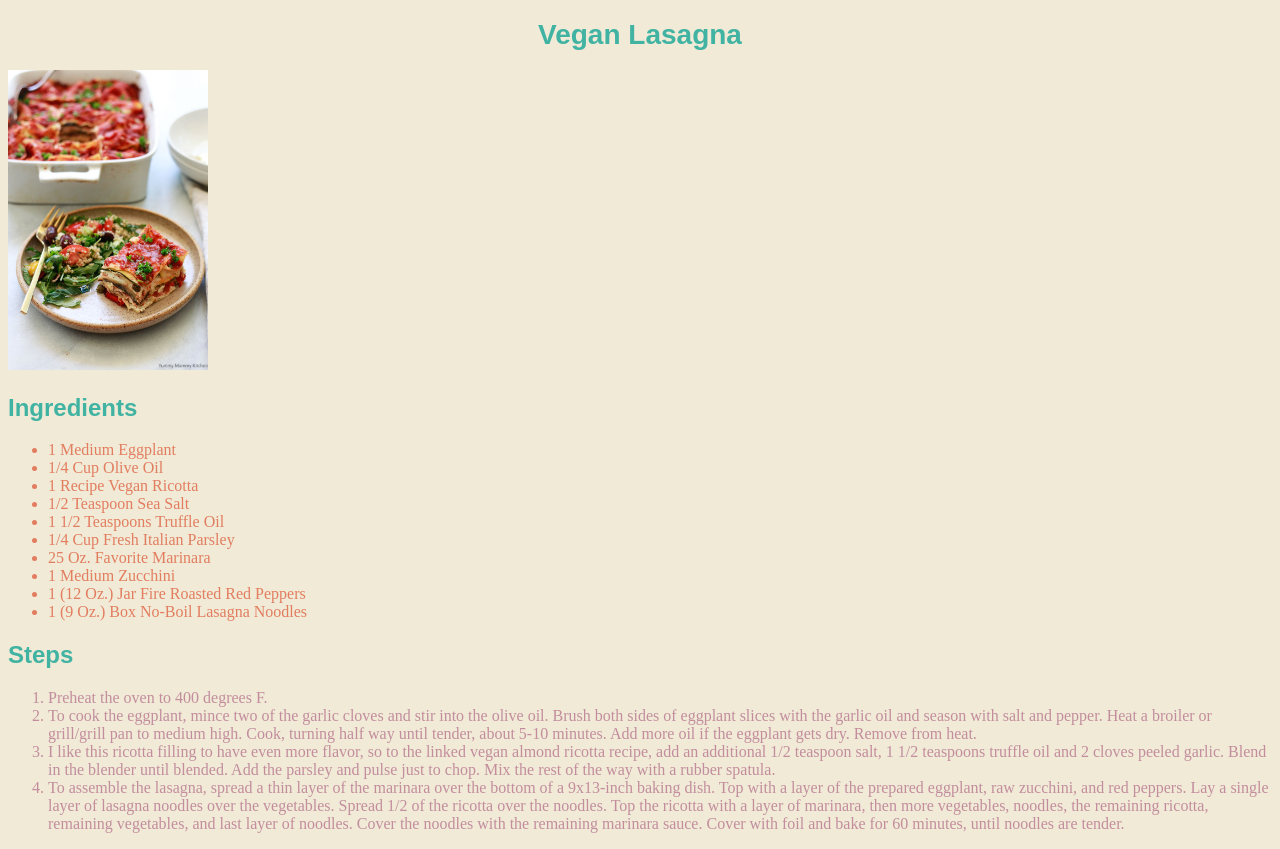
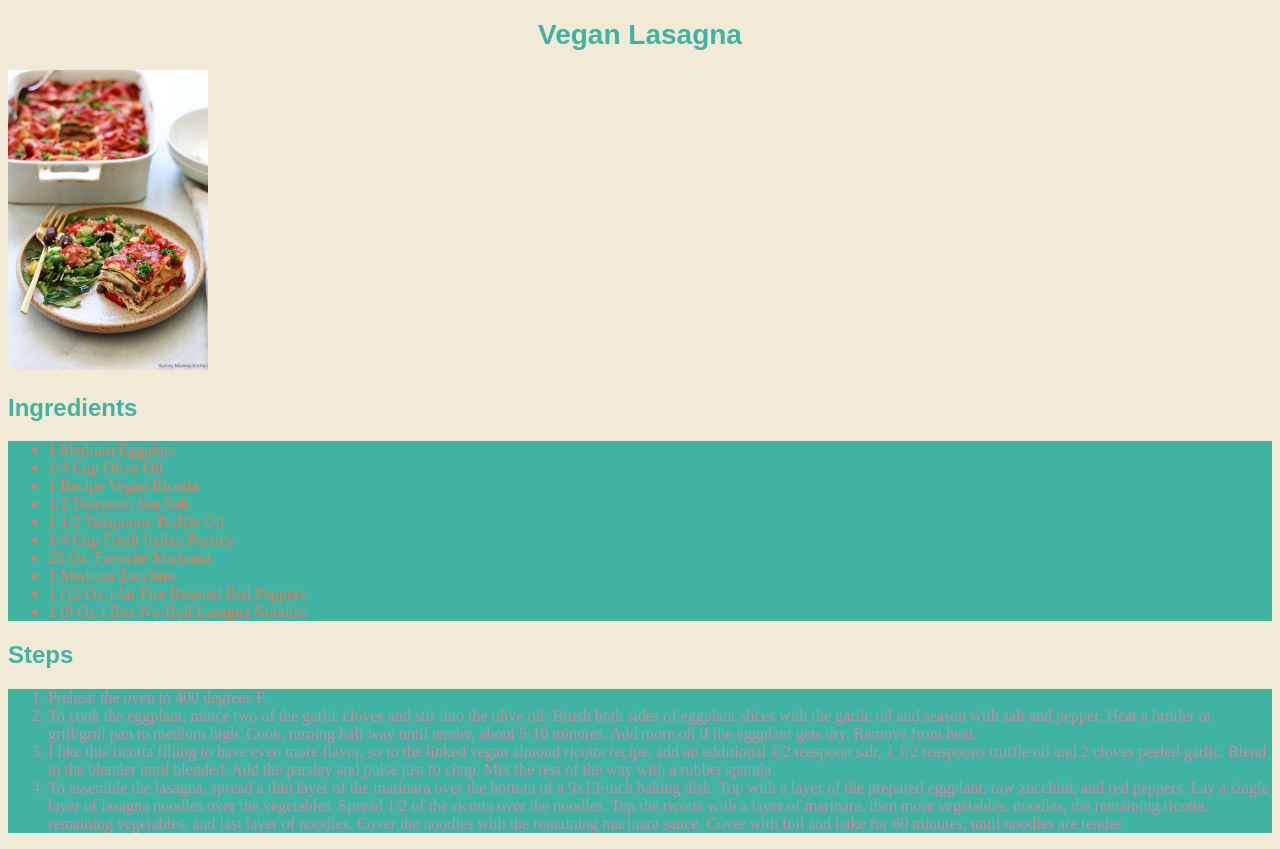
Before and after one commit to xcoltonx/odin-recipes, a plain HTML site: page recipes/lasagna.html in a window 1280 px wide. Drawn offline with Linux system fonts and the light colour scheme.

Commit message:
Added background color to certain classes

```diff
--- a/styles.css
+++ b/styles.css
@@ -25,13 +25,16 @@
 
 .ingredients {
     color: #E27D60;
+    background-color: #41B3A3;
 }
 
 .steps {
     color: #C38D9E;
+    background-color: #41B3A3;
 }
 
 .recipes {
+    list-style-type: square;
     color: #41B3A3;
     background-color: #E27D60;
     font-size: 20px;
```
